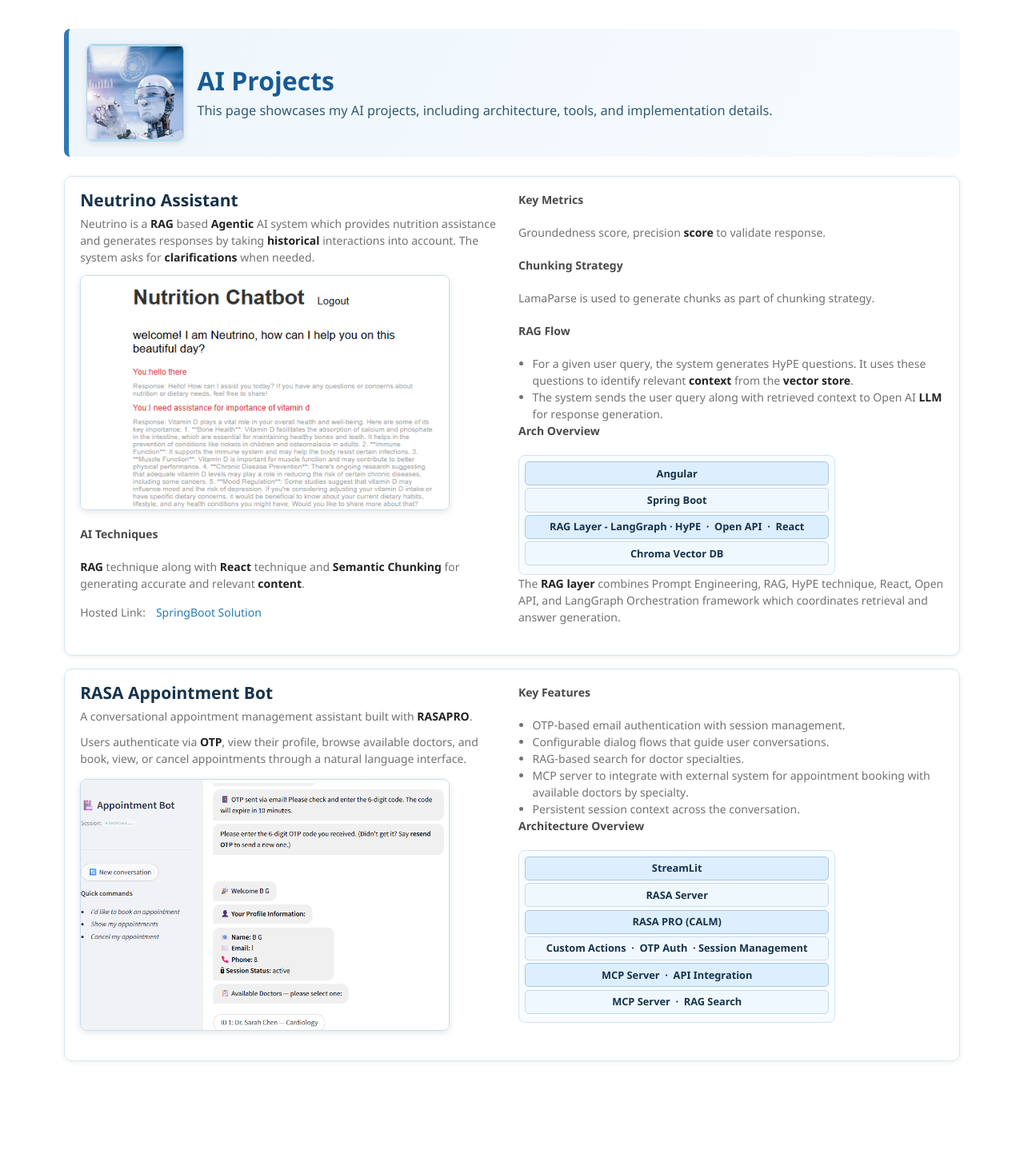
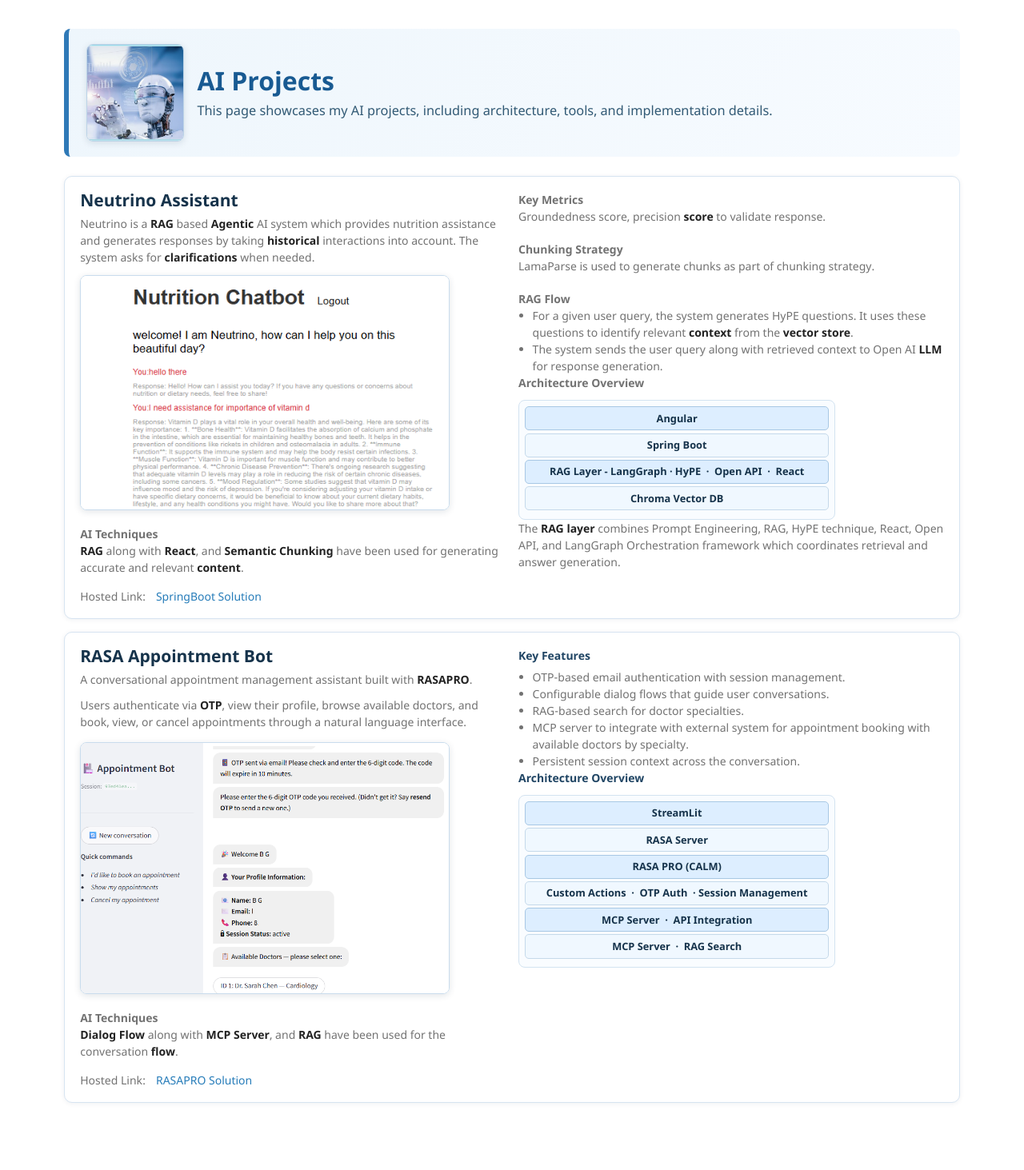
Before and after one commit to balakishan-77/balakishan-77.github.io, a Jekyll site: the page built from index.md, in a window 1280 px wide. Shown: the whole page at 80% size. Built offline with Jekyll 4.4.1, drawn with Linux system fonts in a browser that asks for light colours; before the commit the page ends 1411 px from its top, so only the background shows below that.

Commit message:
updated for layout

```diff
--- a/index.md
+++ b/index.md
@@ -87,6 +87,12 @@
 		margin-bottom: 0.45rem;
 		color: #204564;
 		font-size: 1.1rem;
+	}
+
+	.project-right h4 {
+		margin-top: 0;
+		margin-bottom: 0.35rem;
+		color: #204564;
 	}
 
 	.arch-diagram {
@@ -204,9 +210,9 @@
 			<div class="project-shot">
 				<img src="{{ '/assets/img/neutrino-chatbot-screenshot.png' | relative_url }}" alt="Neutrino chatbot screenshot" onerror="this.style.display='none'" />
 			</div>
-            <h4>AI Techniques</h4>
+            <b>AI Techniques</b>
             <p>
-                <strong>RAG</strong> technique along with <strong>React</strong> technique and <strong>Semantic Chunking</strong> for generating accurate and relevant <strong>content</strong>.
+                <strong>RAG</strong> along with <strong>React</strong>, and <strong>Semantic Chunking</strong> have been used for generating accurate and relevant <strong>content</strong>.
             </p>
 			<div class="project-links">
             Hosted Link:
@@ -215,15 +221,15 @@
 		</div>
 
 		<div class="project-right">
-            <h4>Key Metrics</h4>
+            <b>Key Metrics</b>
             <p>
                 Groundedness score, precision <strong>score</strong> to validate response.
             </p>
-            <h4>Chunking Strategy</h4>
+            <b>Chunking Strategy</b>
             <p>
             LamaParse is used to generate chunks as part of chunking strategy.
             </p>
-			<h4>RAG Flow</h4>
+			<b>RAG Flow</b>
 			<ul>
 				<li>
 					For a given user query, the system generates HyPE questions. It uses these questions to identify relevant <strong>context</strong> from the <strong>vector store</strong>.
@@ -233,7 +239,7 @@
 				</li>
 			</ul>
 
-			<h4>Arch Overview</h4>
+			<b>Architecture Overview</b>
 
             <div class="arch-diagram arch-diagram-compact">
                 <div class="arch-layer">Angular</div>
@@ -264,6 +270,14 @@
 			<div class="project-shot" style="margin-top:0.9rem;">
 				<img src="{{ '/assets/img/appointment-bot-screenshot.png' | relative_url }}" alt="Appointment Bot screenshot" onerror="this.style.display='none'" />
 			</div>
+			<b>AI Techniques</b>
+            <p>
+                <strong>Dialog Flow</strong> along with <strong>MCP Server</strong>, and <strong>RAG</strong> have been used for the conversation  <strong>flow</strong>.
+            </p>
+			<div class="project-links">
+            Hosted Link:
+				<a href="http://52.172.90.251:5050/" target="_blank" rel="noopener noreferrer">RASAPRO Solution</a>
+			</div>
 		</div>
 
 		<div class="project-right">
@@ -285,6 +299,8 @@
 				<div class="arch-layer">MCP Server &nbsp;·&nbsp; API Integration</div>
                 <div class="arch-layer">MCP Server &nbsp;·&nbsp; RAG Search</div>
 			</div>
+
+
 		</div>
 	</article>
 </section>
```
